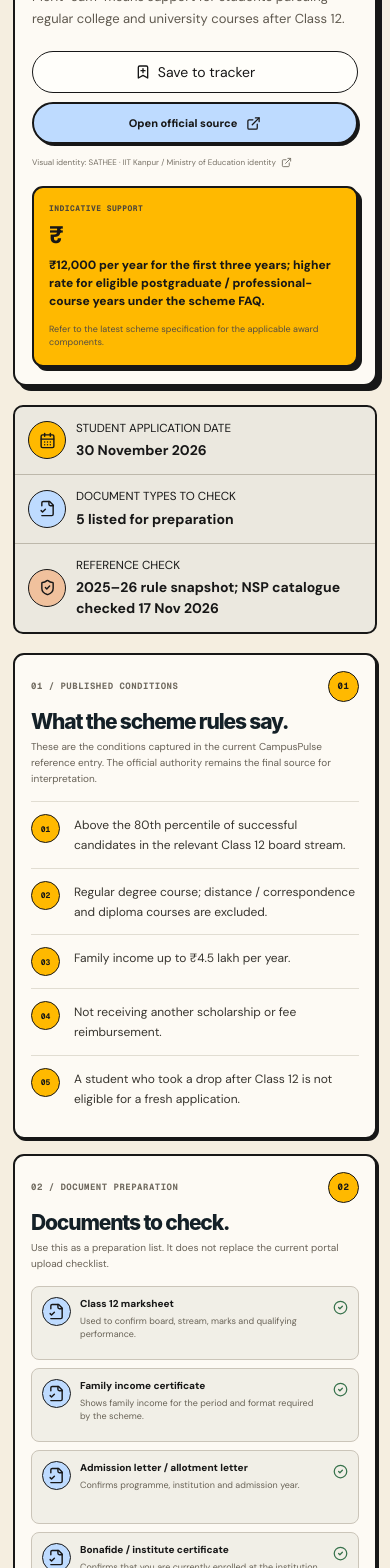
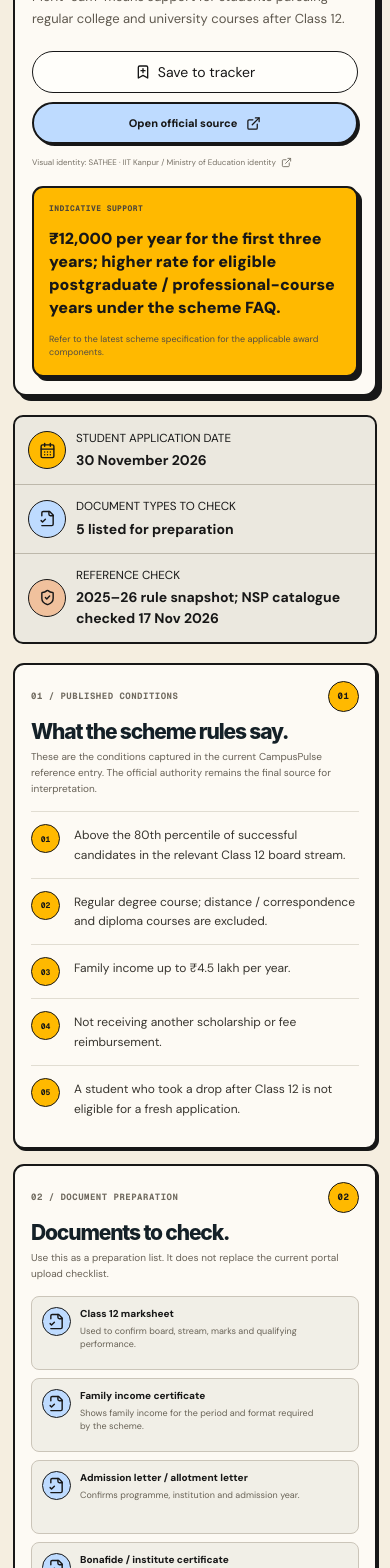
Before and after one commit to mdibrahim-ux/CampusPulse, a Next.js app: page /scholarships/pm-usp-csss in a window 390 px wide. Shown: the part 432-2000 px from the top of the page. Built offline with nearby package versions, Linux system fonts and the light colour scheme.

Commit message:
Clarify scheme preparation and support amount presentation

```diff
--- a/app/scholarship-experience.css
+++ b/app/scholarship-experience.css
@@ -219,8 +219,7 @@
 .cp-scheme-detail-credit { margin-top: 12px; display: inline-flex; align-items: center; gap: 5px; color: #777166 !important; font-size: 8px; }
 .cp-scheme-detail-support { min-width: 0; min-height: 220px; padding: 20px; display: flex; flex-direction: column; justify-content: center; border: 2px solid var(--nb-border); border-radius: 11px; background: var(--nb-primary); box-shadow: 4px 4px 0 var(--nb-border); }
 .cp-scheme-detail-support .cp-dir-eyebrow { color: #4d4639; font-size: 8px; }
-.cp-scheme-detail-support > strong { margin-top: 9px; font-size: 31px; font-weight: 900; line-height: .95; letter-spacing: -.07em; }
-.cp-scheme-detail-support > p { margin: 9px 0 0; color: var(--nb-fg); font-size: 12px; font-weight: 750; line-height: 1.5; }
+.cp-scheme-detail-support > p { margin: 12px 0 0; color: var(--nb-fg); font-size: 16px; font-weight: 850; line-height: 1.45; overflow-wrap: anywhere; }
 .cp-scheme-detail-support > small { margin-top: 13px; color: #554e42; font-size: 9px; line-height: 1.5; }
 .cp-scheme-detail-stats { display: grid; grid-template-columns: repeat(3, minmax(0, 1fr)); border: 2px solid var(--nb-border); border-radius: 10px; background: #ebe8df; }
 .cp-scheme-detail-stats > div { min-width: 0; padding: 13px; display: flex; align-items: center; gap: 10px; }
@@ -331,7 +330,6 @@
   .cp-dir-source-note > a { grid-column: 1 / -1; justify-self: start; }
   .cp-scheme-detail-hero { grid-template-columns: minmax(0, 1fr); gap: 15px; padding: 17px; }
   .cp-scheme-detail-support { min-height: 0; padding: 15px; }
-  .cp-scheme-detail-support > strong { font-size: 24px; }
   .cp-scheme-detail-stats { grid-template-columns: minmax(0, 1fr); }
   .cp-scheme-detail-stats > div + div { border-left: 0; border-top: 1.5px solid #bdb8ab; }
   .cp-scheme-detail-sidebar { grid-template-columns: minmax(0, 1fr); }
--- a/app/scholarships/[id]/page.tsx
+++ b/app/scholarships/[id]/page.tsx
@@ -7,7 +7,6 @@ import {
   ArrowUpRight,
   BookOpenCheck,
   CalendarDays,
-  CheckCircle2,
   ExternalLink,
   FileCheck2,
   Info,
@@ -91,7 +90,6 @@ export default async function ScholarshipDetailPage({ params }: { params: Promis
 
         <aside className="cp-scheme-detail-support">
           <span className="cp-dir-eyebrow">INDICATIVE SUPPORT</span>
-          <strong>₹</strong>
           <p>{scheme.amount}</p>
           <small>Refer to the latest scheme specification for the applicable award components.</small>
         </aside>
@@ -151,7 +149,6 @@ export default async function ScholarshipDetailPage({ params }: { params: Promis
                   <div className="cp-scheme-document" key={documentId}>
                     <span><FileCheck2 size={17} /></span>
                     <div><strong>{document.label}</strong><small>{document.detail}</small></div>
-                    <CheckCircle2 size={15} className="cp-scheme-document-check" />
                   </div>
                 );
               })}
```
